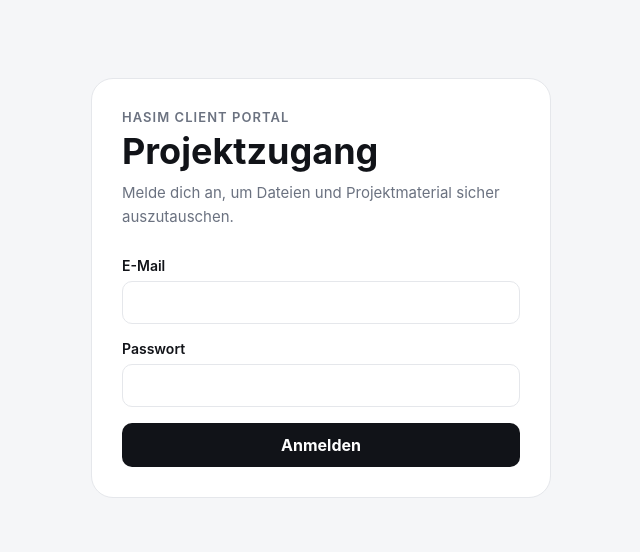
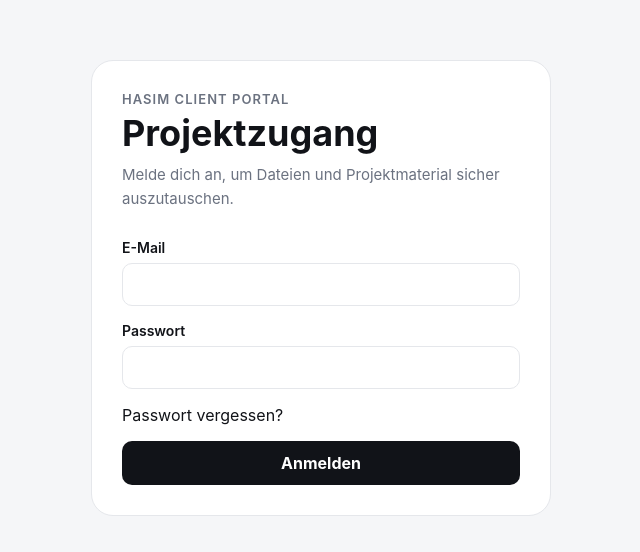
Before and after one commit to Hasim-hannover/hasim-client-portal, a Next.js app: page /login in a window 1280 px wide. Shown: the part 112-664 px from the top of the page, without its empty margins (319-959 px from the left). Built offline with nearby package versions, Linux system fonts and the light colour scheme.

Commit message:
feat: link password reset from login

```diff
--- a/app/login/page.tsx
+++ b/app/login/page.tsx
@@ -1,9 +1,10 @@
+import Link from "next/link";
 import { login } from "./actions";
 
 export default function LoginPage({
   searchParams,
 }: {
-  searchParams?: { error?: string };
+  searchParams?: { error?: string; message?: string };
 }) {
   return (
     <main className="login-shell">
@@ -13,6 +14,10 @@ export default function LoginPage({
         <p className="lead login-lead">
           Melde dich an, um Dateien und Projektmaterial sicher auszutauschen.
         </p>
+
+        {searchParams?.message ? (
+          <div className="form-success" role="status">{searchParams.message}</div>
+        ) : null}
 
         <form action={login} className="login-form">
           <label>
@@ -24,6 +29,10 @@ export default function LoginPage({
             <input type="password" name="password" autoComplete="current-password" required />
           </label>
 
+          <div className="password-help-row">
+            <Link href="/forgot-password">Passwort vergessen?</Link>
+          </div>
+
           {searchParams?.error ? (
             <p className="form-error" role="alert">{searchParams.error}</p>
           ) : null}
```
